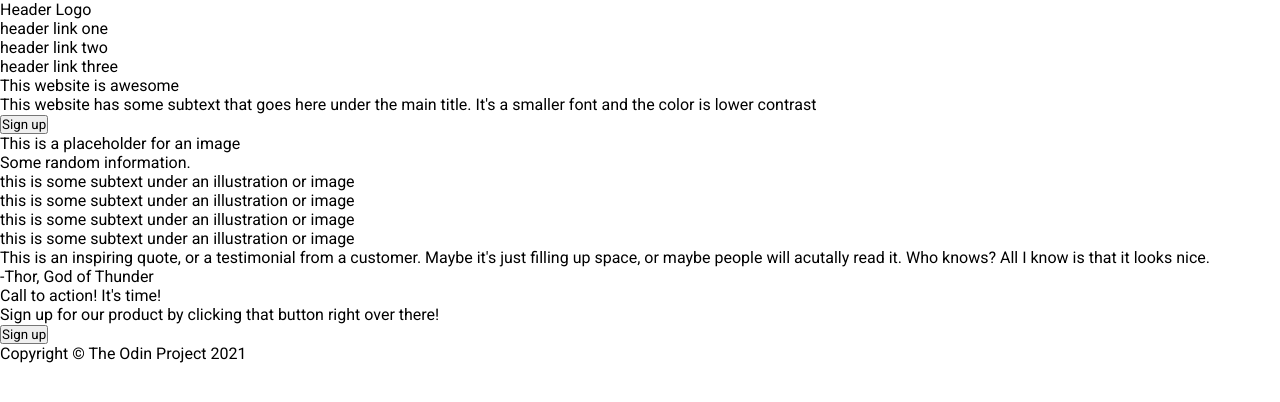
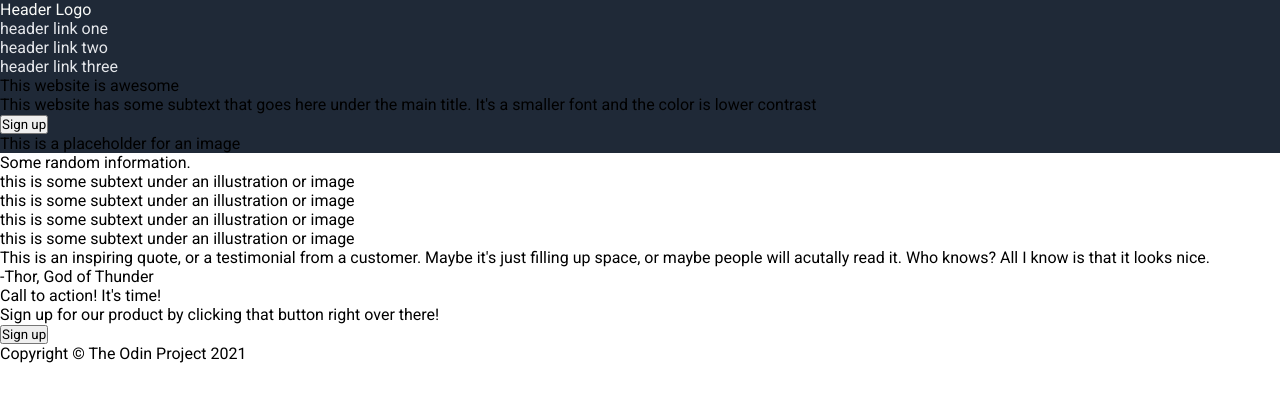
Before and after one commit to md0805gg/odin-landing-page, a plain HTML site: page index.html in a window 1280 px wide. Drawn offline with Linux system fonts and the light colour scheme.

Commit message:
Add font and backgound colors to header, nav and .section-one elements

```diff
--- a/style.css
+++ b/style.css
@@ -3,3 +3,17 @@
   padding:0;
   font-family: Roboto, Arial, serif;
 }
+
+.logo,
+nav,
+.section-one {
+  background-color: #1F2937;
+}
+
+.logo {
+  color: #F9FAF8;
+}
+
+li {
+  color: #E5E7EB;
+}
```
